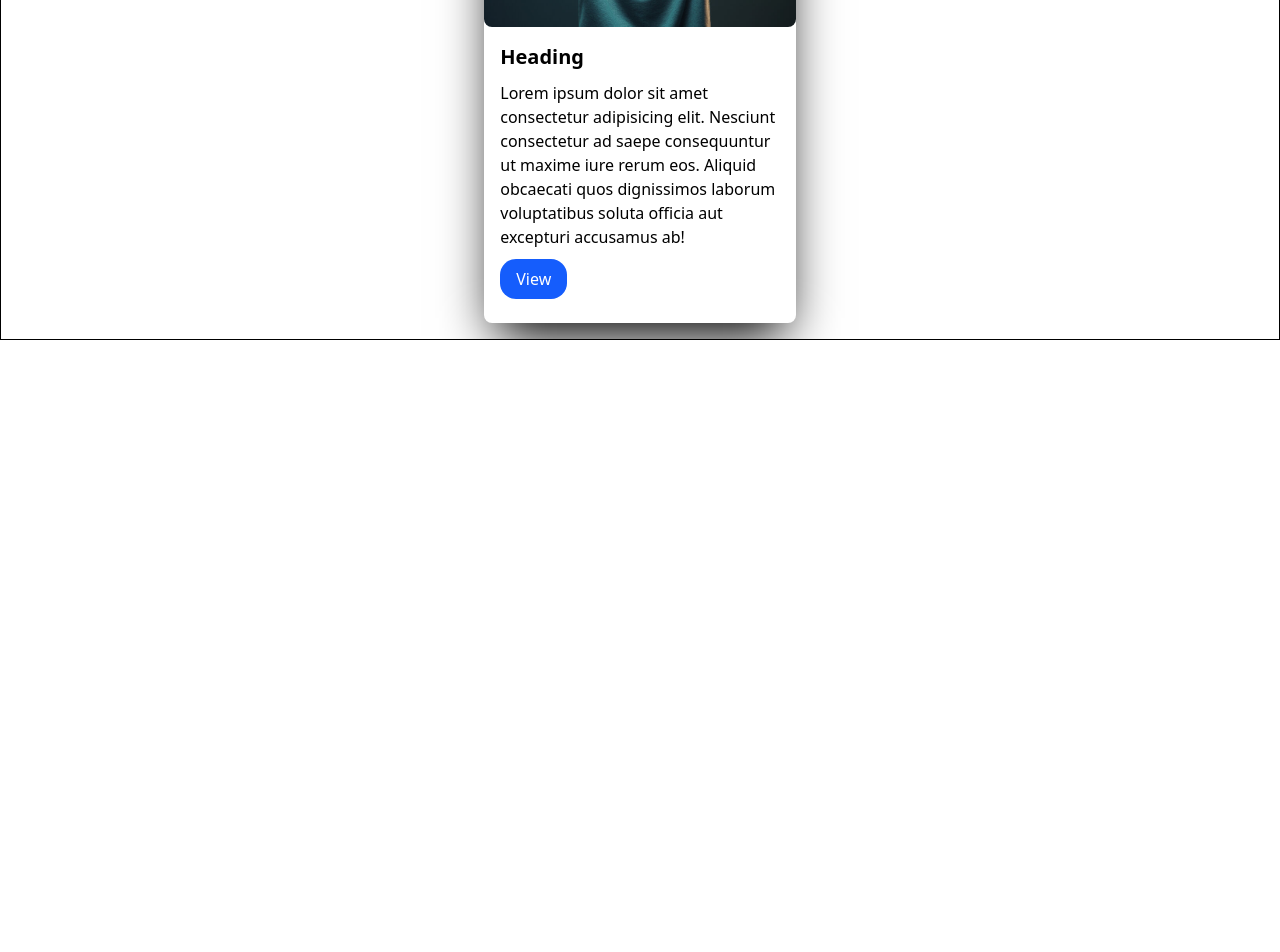
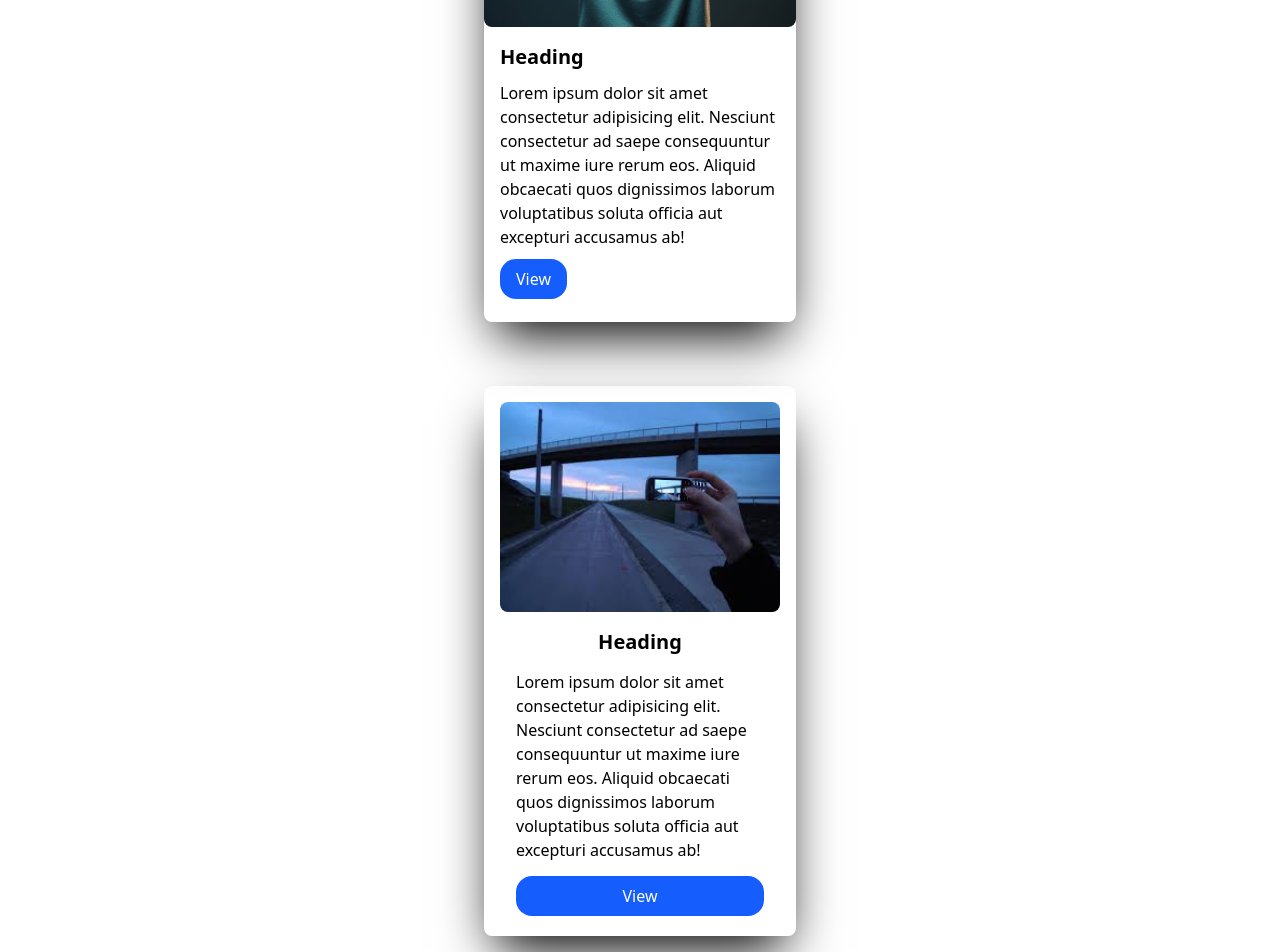
Before and after one commit to Zubain-Nadeem/react-prebuilt-components, a React (Vite) app: page / in a window 1280 px wide. Shown: the part 1117-2069 px from the top of the page. Before the commit the page ends 1457 px from the top, so only its background shows below. Built offline with nearby package versions, Linux system fonts and the light colour scheme.

Commit message:
Three card compelted

```diff
--- a/src/Components/Cards/Cards.jsx
+++ b/src/Components/Cards/Cards.jsx
@@ -1,7 +1,7 @@
 import React from 'react'
 // Card image
 import CardImage from "../../assets/images/Cards/image-1.jpg"
-import { cardTheme } from 'flowbite-react'
+import CardImage2 from "../../assets/images/Cards/image-2.jpg"
 
 const Cards = () => {
     return (
@@ -22,7 +22,7 @@ const Cards = () => {
 
             {/* Card with Image */}
 
-            <div className='border border-black p-4 mt-8 flex justify-center items-center'>
+            <div className=' p-4 mt-8 flex justify-center items-center'>
                 <div className='w-1/4 h-[500px] rounded-lg shadow-black shadow-2xl'>
                     <div>
                         <img src={CardImage} alt="Card image" className='bg-no-repeat bg-cover w-full rounded-lg' />
@@ -35,6 +35,22 @@ const Cards = () => {
                 </div>
             </div>
             {/* Card with Image */}
+
+               {/* Card with Center Content */}
+
+            <div className=' p-4 mt-8 flex justify-center items-center'>
+                <div className='w-1/4 p-4 h-[550px] rounded-lg shadow-black shadow-2xl flex flex-col'>
+                    <div>
+                        <img src={CardImage2} alt="Card image" className='bg-no-repeat bg-center w-full rounded-lg' />
+                    </div>
+                    <div className='p-4 flex flex-col items-center gap-3.5'>
+                        <h2 className='text-xl font-semibold'>Heading</h2>
+                        <p>Lorem ipsum dolor sit amet consectetur adipisicing elit. Nesciunt consectetur ad saepe consequuntur ut maxime iure rerum eos. Aliquid obcaecati quos dignissimos laborum voluptatibus soluta officia aut excepturi accusamus ab!</p>
+                        <button className='w-full bg-blue-600 text-white px-4 py-2 rounded-2xl cursor-pointer'>View</button>
+                    </div>
+                </div>
+            </div>
+            {/* Card with Center Content */}
         </div>
     )
 }
```
Also changed, not shown: src/assets/images/Cards/image-2.jpg (added).
